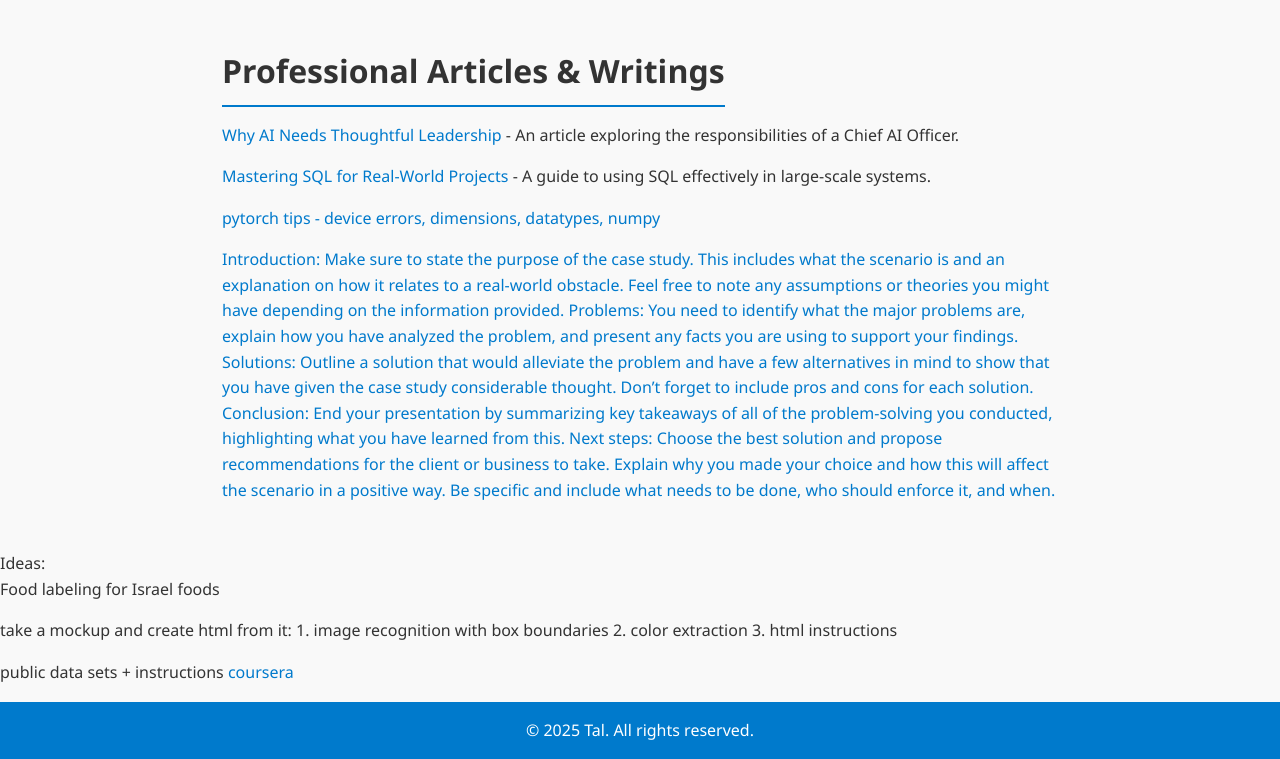
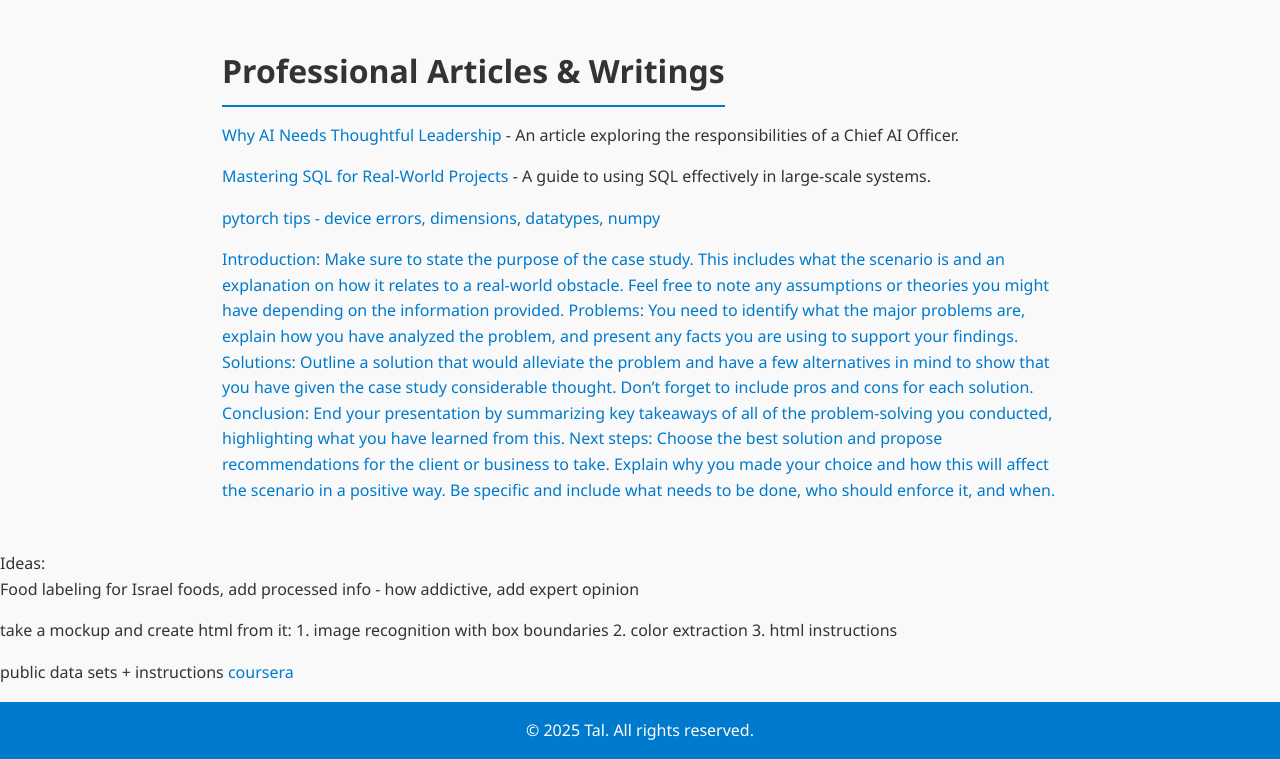
Before and after one commit to talgiladi/talgiladi.github.io, a plain HTML site: page index.html in a window 1280 px wide. Shown: the part 837-1596 px from the top of the page. Drawn offline with Linux system fonts and the light colour scheme.

Commit message:
Update index.html

```diff
--- a/index.html
+++ b/index.html
@@ -60,7 +60,7 @@ Next steps: Choose the best solution and propose recommendations for the client
     </main>
 <p>Ideas:</p>
     <ul>
-        <li>Food labeling for Israel foods</li>
+        <li>Food labeling for Israel foods, add processed info - how addictive, add expert opinion</li>
         <li>
             take a mockup and create html from it:
 1. image recognition with box boundaries
```
